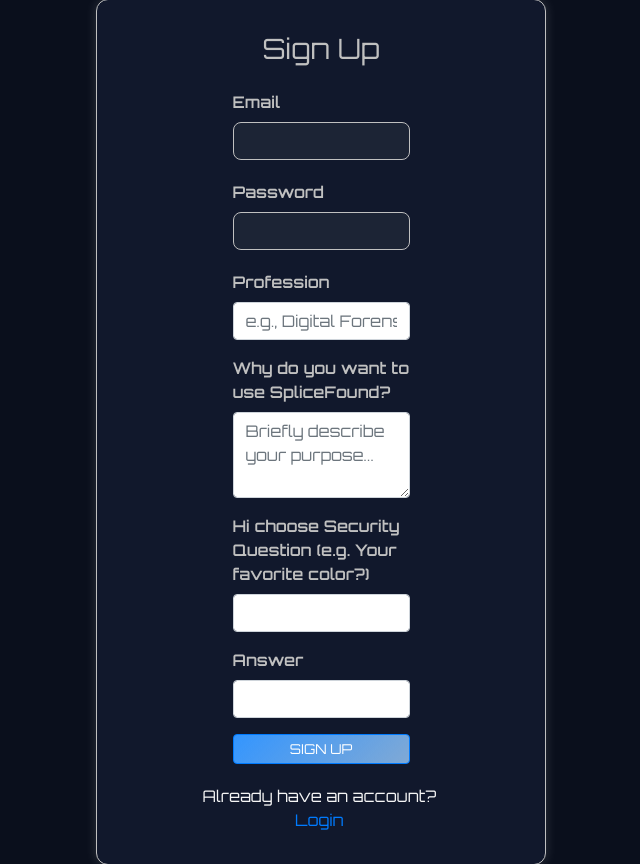
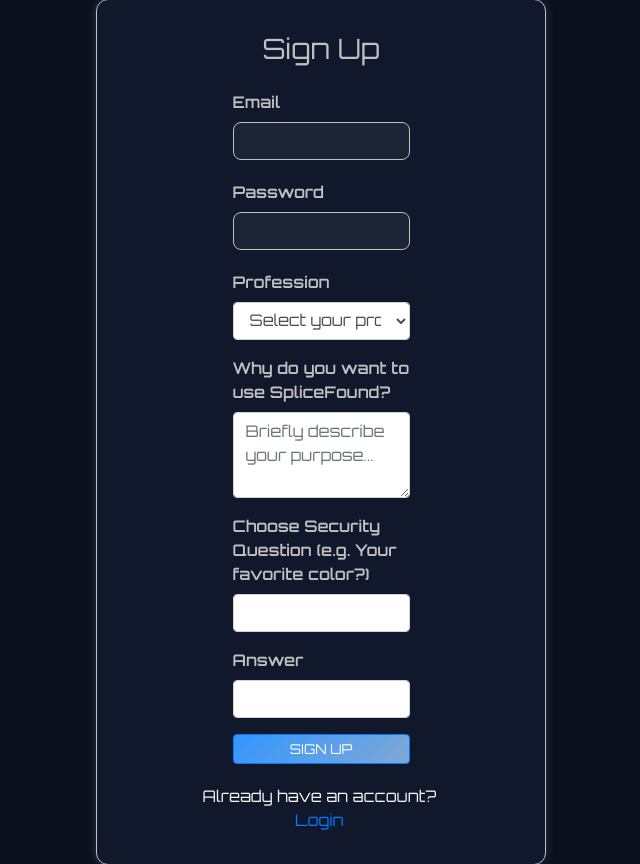
Before and after one commit to nuralyaanrishm/Splicefound_Project, a Flask app: page /signup in a window 1280 px wide. Shown: the part 81-945 px from the top of the page, without its empty margins (319-959 px from the left). Run offline with Flask 3, Linux system fonts and the light colour scheme; some libraries are stand-ins or nearby versions.

Commit message:
Update signup.html

```diff
--- a/templates/signup.html
+++ b/templates/signup.html
@@ -40,14 +40,20 @@
                     </div>
                     <div class="form-group">
                         <label>Profession</label>
-                        <input type="text" class="form-control" name="profession" placeholder="e.g., Digital Forensics Analyst, Student" required>
+                        <select class="form-control" name="profession" required>
+                        <option value="" disabled selected>Select your profession</option>
+                        <option value="law practitioner">Law Practitioner</option>
+                        <option value="digital forensics practitioner">Digital Forensics Practitioner</option>
+                        <option value="student">Student</option>
+                        <option value="other">Other</option>
+                        </select>
                     </div>
                     <div class="form-group">
                         <label>Why do you want to use SpliceFound?</label>
                         <textarea class="form-control" name="reason" rows="3" placeholder="Briefly describe your purpose..." required></textarea>
                     </div>
                     <div class="form-group">
-                        <label>Hi choose Security Question (e.g. Your favorite color?)</label>
+                        <label>Choose Security Question (e.g. Your favorite color?)</label>
                         <input type="text" class="form-control" name="security_question" required>
                     </div>
                     <div class="form-group">
```
